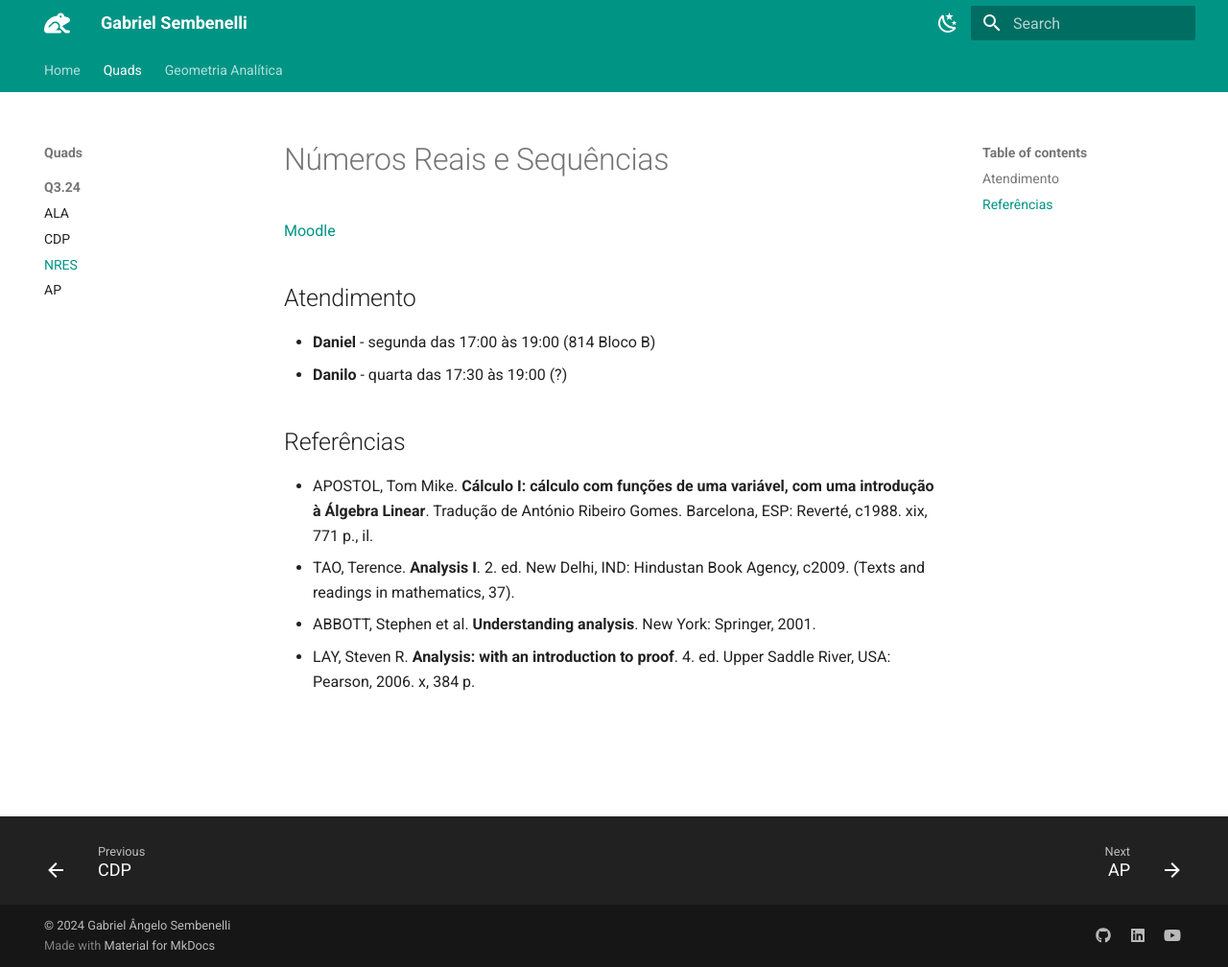
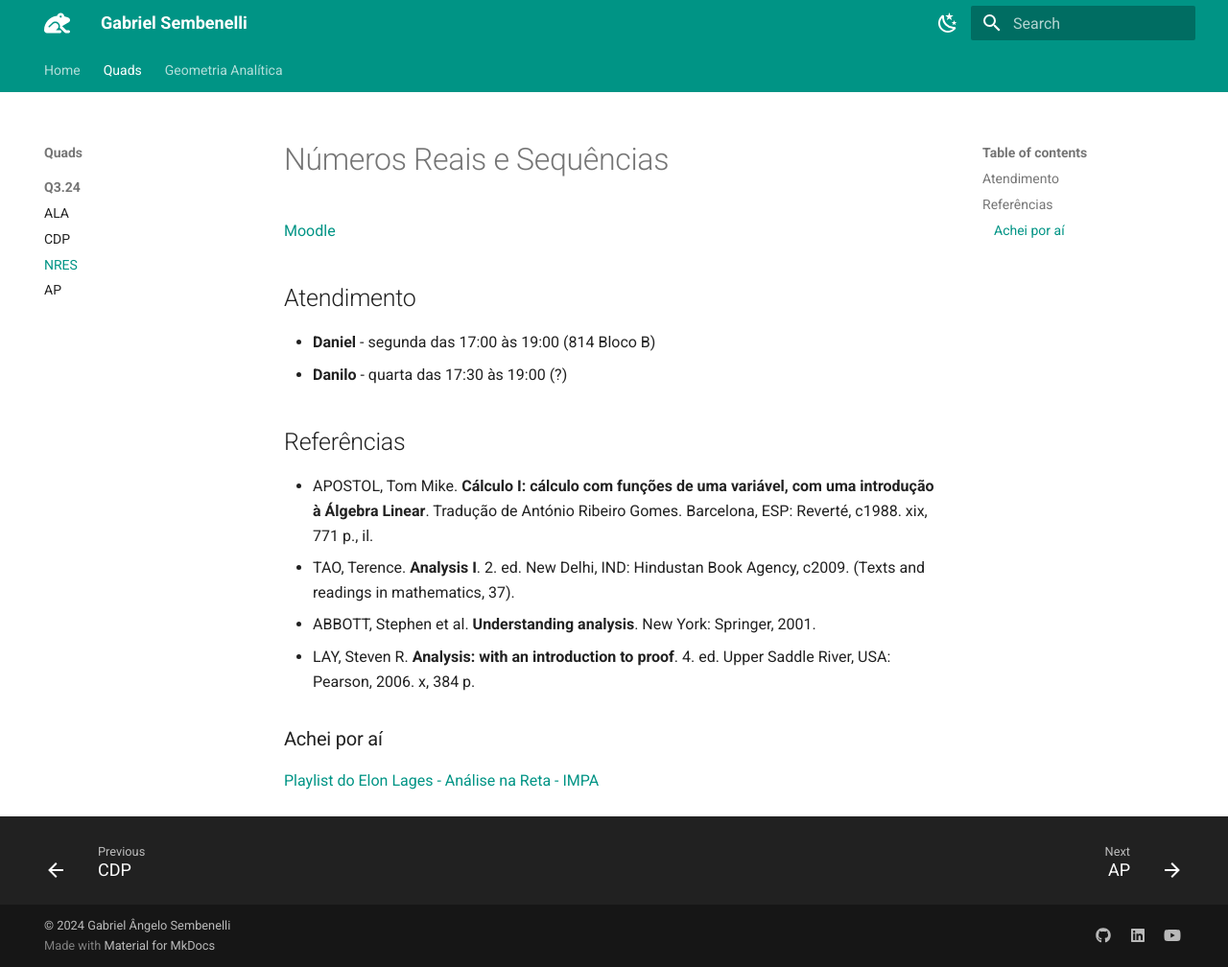
Before and after one commit to Gabriel-Sembenelli/website, an MkDocs documentation site: the page built from docs/Quads/Q3.24/NRES.md, in a window 1280 px wide and 1008 px high. Shown: the whole window at 96% size. Built offline with MkDocs 1.6.1 and Material for MkDocs 9.7.7, drawn with Linux system fonts in a browser that asks for light colours.

Commit message:
att NRES

```diff
--- a/docs/Quads/Q3.24/NRES.md
+++ b/docs/Quads/Q3.24/NRES.md
@@ -13,3 +13,7 @@
 - TAO, Terence. **Analysis I**. 2. ed. New Delhi, IND: Hindustan Book Agency, c2009. (Texts and readings in mathematics, 37).
 - ABBOTT, Stephen et al. **Understanding analysis**. New York: Springer, 2001.
 - LAY, Steven R. **Analysis: with an introduction to proof**. 4. ed. Upper Saddle River, USA: Pearson, 2006. x, 384 p.
+
+### Achei por aí
+
+[Playlist do Elon Lages - Análise na Reta - IMPA](https://www.youtube.com/playlist?list=PLo4jXE-LdDTQPllPLVhXQgloJKdbNnfIN)
```
